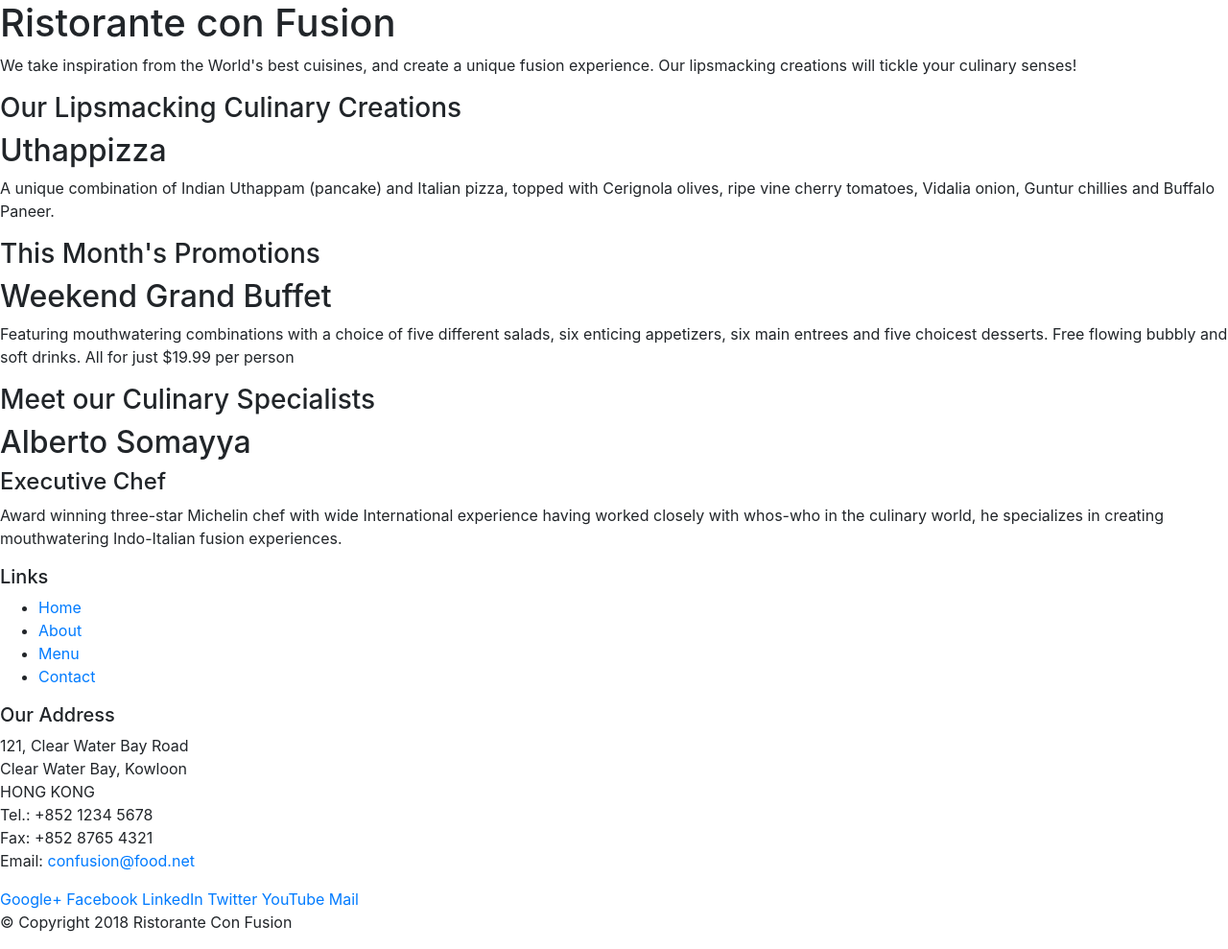
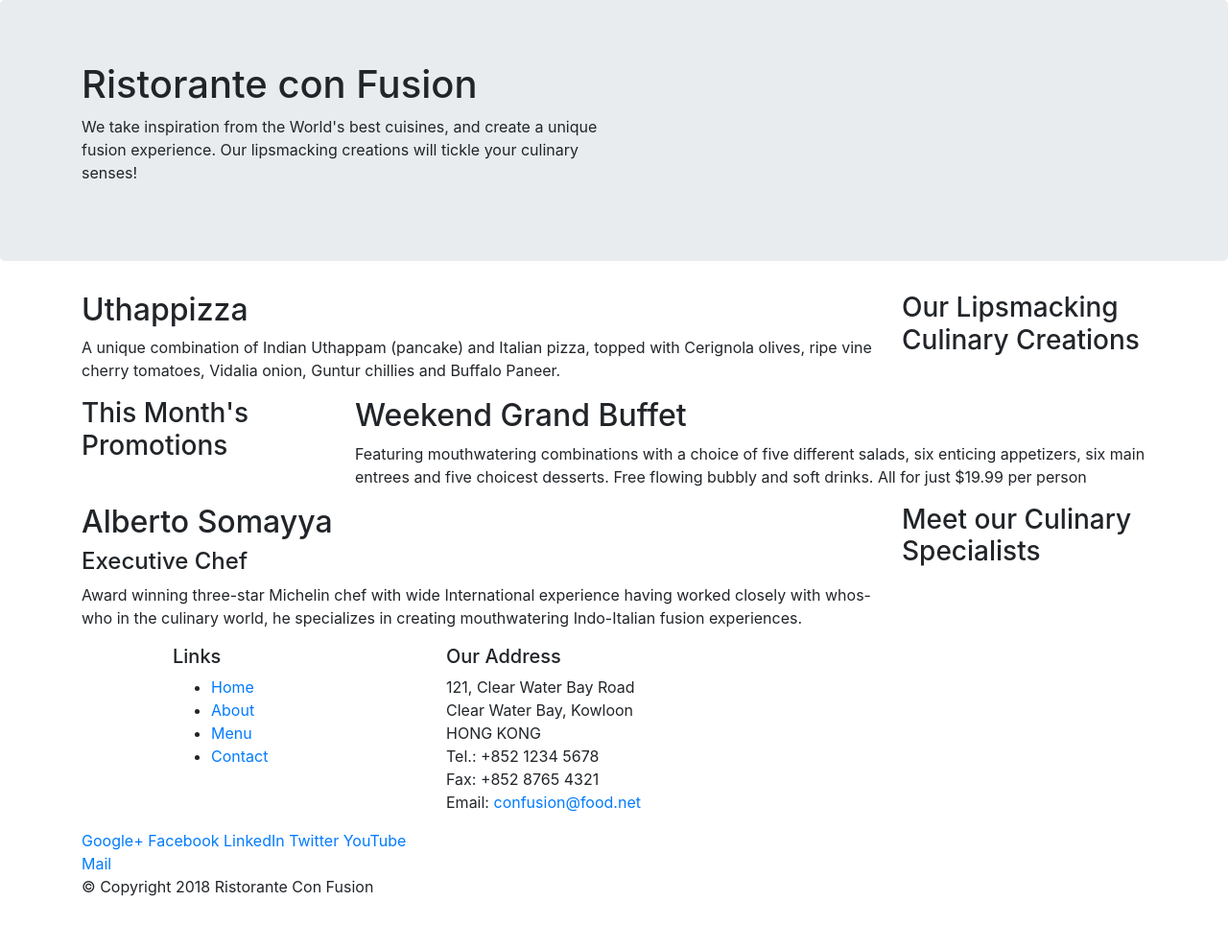
Before and after one commit to abhigna-ramu/abcdef, a website: page index.html in a window 1280 px wide. Shown: the whole page at 96% size. After the commit the page ends 952 px from the top, so only its background shows below. Drawn offline with nearby package versions, Linux system fonts and the light colour scheme.

Commit message:
part-1 commit

```diff
--- a/index.html
+++ b/index.html
@@ -14,46 +14,46 @@
 
 <body>
 
-    <header>
-        <div>
-            <div>
-                <div>
+    <header class="jumbotron">
+        <div class="container">
+            <div class="row">
+                <div class="col-12 col-sm-6">
                     <h1>Ristorante con Fusion</h1>
                     <p>We take inspiration from the World's best cuisines, and create a unique fusion experience. Our lipsmacking creations will tickle your culinary senses!</p>
                 </div>
-                <div>
+                <div class="col-12 col-sm">
                 </div>
             </div>
         </div>
     </header>
 
-    <div>
-        <div>
-            <div>
+    <div class="container">
+        <div class="row">
+            <div class="col-12 col-sm-4 order-sm-last col-md-3">
                 <h3>Our Lipsmacking Culinary Creations</h3>
             </div>
-            <div>
+            <div class="col col-sm order-sm-first col-md">
                 <h2>Uthappizza</h2>
                 <p>A unique combination of Indian Uthappam (pancake) and Italian pizza, topped with Cerignola olives, ripe vine cherry tomatoes, Vidalia onion, Guntur chillies and Buffalo Paneer.</p>
             </div>
         </div>
 
 
-        <div>
-            <div>
+        <div class="row">
+            <div class="col-12 col-sm-4 col-md-3">
                 <h3>This Month's Promotions</h3>
             </div>
-            <div>
+            <div class="col col-sm col-md">
                 <h2>Weekend Grand Buffet</h2>
                 <p>Featuring mouthwatering combinations with a choice of five different salads, six enticing appetizers, six main entrees and five choicest desserts. Free flowing bubbly and soft drinks. All for just $19.99 per person </p>
             </div>
         </div>
 
-        <div>
-            <div>
+        <div class="row">
+            <div class="col-12 col-sm-4 order-sm-last col-md-3">
                 <h3>Meet our Culinary Specialists</h3>
             </div>
-            <div>
+            <div class="col col-sm order-sm-first col-md">
                 <h2>Alberto Somayya</h2>
                 <h4>Executive Chef</h4>
                 <p>Award winning three-star Michelin chef with wide International experience having worked closely with whos-who in the culinary world, he specializes in creating mouthwatering Indo-Italian fusion experiences. </p>
@@ -62,9 +62,9 @@
     </div>
 
     <footer>
-        <div>
-            <div>
-                <div>
+        <div class="container">
+            <div class="row">
+                <div class="col-4 offset-1 col-sm-3">
                     <h5>Links</h5>
                     <ul>
                         <li><a href="#">Home</a></li>
@@ -73,7 +73,7 @@
                         <li><a href="#">Contact</a></li>
                     </ul>
                 </div>
-                <div>
+                <div class="col-7 col-sm-5">
                     <h5>Our Address</h5>
                     <address>
 		              121, Clear Water Bay Road<br>
@@ -84,7 +84,7 @@
 		              Email: <a href="mailto:confusion@food.net">confusion@food.net</a>
 		           </address>
                 </div>
-                <div>
+                <div class="col-12 col-sm-4">
                     <div>
                         <a href="http://google.com/+">Google+</a>
                         <a href="http://www.facebook.com/profile.php?id=">Facebook</a>
@@ -95,8 +95,8 @@
                     </div>
                 </div>
            </div>
-           <div>
-                <div>
+           <div class="row">
+                <div class="col-auto">
                     <p>© Copyright 2018 Ristorante Con Fusion</p>
                 </div>
            </div>
```
